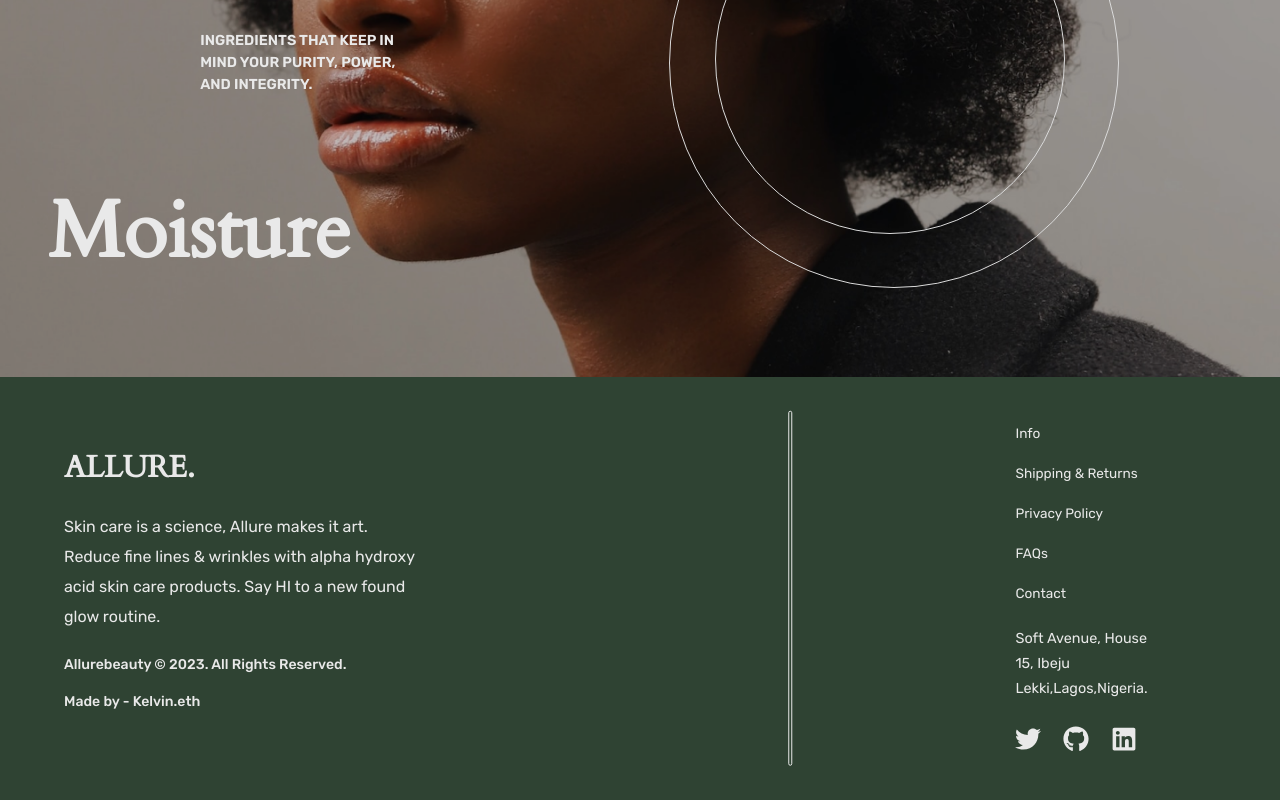
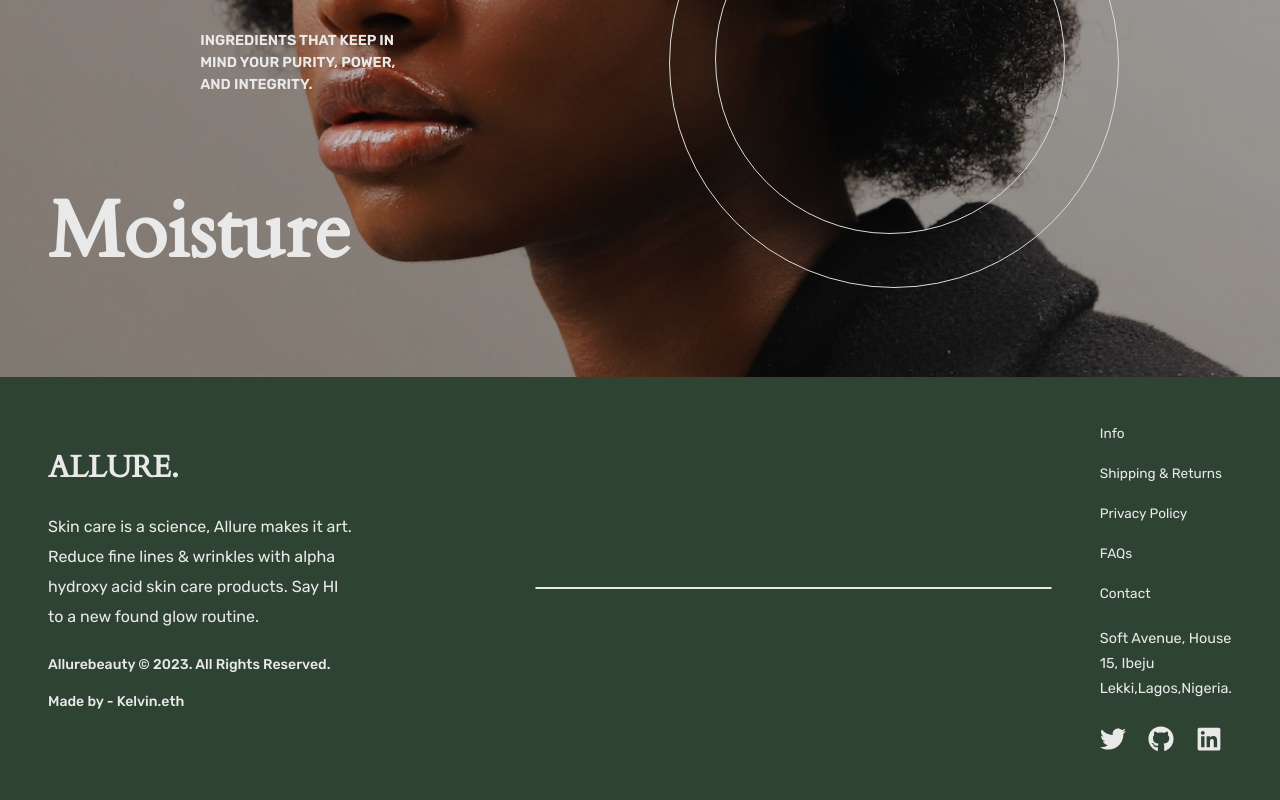
Before and after one commit to Kel-VinTech/Allure-ecommerce, a React (Vite) app: page / in a window 1280 px wide. Shown: the part 2611-3411 px from the top of the page. Built offline with nearby package versions, Linux system fonts and the light colour scheme.

Commit message:
made changes

```diff
--- a/src/components/FooterContent.jsx
+++ b/src/components/FooterContent.jsx
@@ -19,8 +19,9 @@ const FooterContent = () => {
                 </div>
             </div>
             <div className="foot_2 row">
-                <div className="foot_container">
+
                     <div className="foot_2_content">
+
                         <div className="text">
                             <h2>ALLURE.</h2>
                             <p className="mess">Skin care is a science, Allure makes it art.
@@ -30,7 +31,7 @@ const FooterContent = () => {
                             <p className="copyright">Made by - Kelvin.eth</p>
                         </div>
 
-                        <div className="foot_line"></div>
+                        <hr />
 
                         <div className="text_2">
                             <div className="foot_links">
@@ -48,7 +49,7 @@ const FooterContent = () => {
                             </div>
                         </div>
                     </div>
-                </div>
+
 
             </div>
         </footer>
--- a/src/scss/Footer.scss
+++ b/src/scss/Footer.scss
@@ -91,12 +91,11 @@ margin-bottom: 24px;
 }
 
 
-.foot_line{
+hr{
     border: 0.3px solid #E9E9E9;
     border-radius: 20px;
-    padding: 1px 0;
     width: 100%;
-    background: none;
+    height: 4px;
     margin:2rem 0;
 }
 
@@ -167,18 +166,10 @@ and (max-width:1600px){
         margin: 10px;
     }
 
-    .foot_container{
-      display: inline-flex;
-       margin: 0 auto;
-       justify-items: center;
-    }
     .foot_2_content{
         display: flex;
-        align-self: center;
         justify-content: center;
         align-items: center;
-        padding: 0 1rem;
-        width: 100%;
     }
     .foot_2 .text{
         width: 85%;
@@ -195,10 +186,11 @@ and (max-width:1600px){
     .foot_2 .copyright{
         font-size: 0.88rem;
     }
-    .foot_line{
+
+    hr{
         margin: 0 3rem;
-        width: 60%;
-        transform: rotate(90deg);
+        height:100%;
+        // width: 100%;
     }
     .text_2 p {
         font-size: 0.9rem;
```
